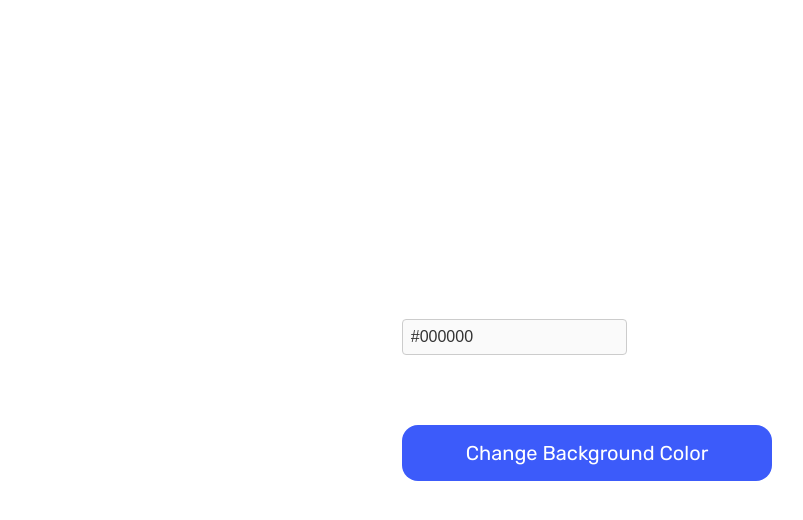
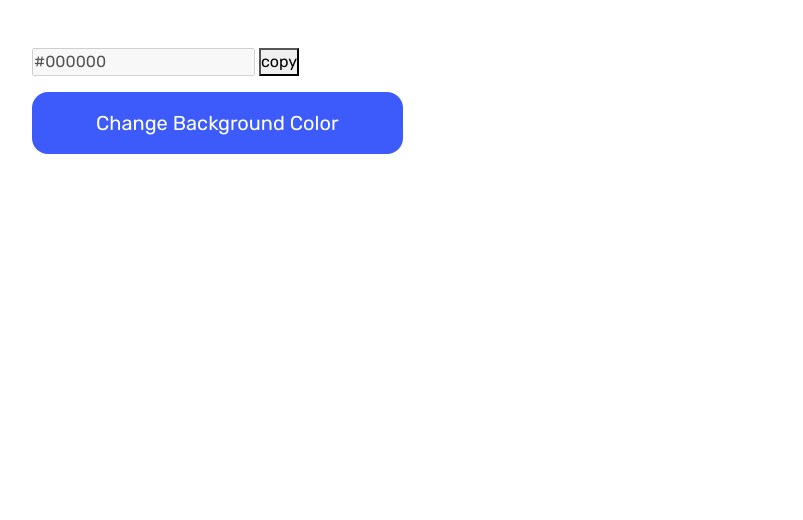
Before and after one commit to Al-amen/javascriptDomProject, a plain HTML site: page GeneratehexDecimalColor/index.html in a window 1280 px wide. Shown: the whole page, without its empty margins (53-856 px from the left). Drawn offline with nearby package versions, Linux system fonts and the light colour scheme.

Commit message:
add copy button

```diff
--- a/GeneratehexDecimalColor/app.js
+++ b/GeneratehexDecimalColor/app.js
@@ -4,13 +4,18 @@ window.onload = () => {
 
 function main() {
     const body = document.querySelector('body');
-    const btn = document.getElementById('change-color'); // corrected method name
+    const copyBtn = document.getElementById('copy-btn'); // corrected method name
     const output = document.getElementById('output');
+    const changeBtn = document.getElementById('change-color');
 
-    btn.addEventListener('click', function () {
+   changeBtn.addEventListener('click', function () {
         const bgcolor = generateRgbColor();
         body.style.background = bgcolor;
         output.value = bgcolor
+   });
+    copyBtn.addEventListener('click', function () {
+        navigator.clipboard.writeText(output.value);
+        console.log(navigator.clipboard.writeText = (output.value))
     });
 
 }
--- a/GeneratehexDecimalColor/index.html
+++ b/GeneratehexDecimalColor/index.html
@@ -6,13 +6,29 @@
     <meta http-equiv="X-UA-Compatible" content="IE=edge" />
     <meta name="viewport" content="width=device-width, initial-scale=1.0" />
     <link rel="shortcut icon" href="./favicon.png" type="image/x-icon" />
+    <link rel="stylesheet" href="https://cdn.jsdelivr.net/npm/bootstrap@4.6.2/dist/css/bootstrap.min.css" integrity="sha384-xOolHFLEh07PJGoPkLv1IbcEPTNtaed2xpHsD9ESMhqIYd0nLMwNLD69Npy4HI+N" crossorigin="anonymous">
+
     <link rel="stylesheet" href="./style.css" />
     <script src="./app.js" defer></script>
 </head>
 <body>
-    <div id="root">
-        <input type="text" disabled value = "#000000" id = "output"> <br> <br>
-        <button id="change-color">Change Background Color</button>
+
+    <div class="container ">
+        <div class="row justify-content-center mt-5 postion">
+            <div class="col-12 centered-div">
+                <input type="text" disabled value = "#000000" id = "output">
+                <button class = "copy-btn" id = 'copy-btn' title="copy to clipbord" >copy</button>
+            </div>
+            <div class="col-12">
+                <button id="change-color">Change Background Color</button>
+            </div>
+        </div>
     </div>
+
+
+    <script src="https://cdn.jsdelivr.net/npm/bootstrap@5.3.0-alpha1/dist/js/bootstrap.bundle.min.js"></script>
+    <script src="https://cdn.jsdelivr.net/npm/jquery@3.5.1/dist/jquery.slim.min.js" integrity="sha384-DfXdz2htPH0lsSSs5nCTpuj/zy4C+OGpamoFVy38MVBnE+IbbVYUew+OrCXaRkfj" crossorigin="anonymous"></script>
+    <script src="https://cdn.jsdelivr.net/npm/bootstrap@4.6.2/dist/js/bootstrap.bundle.min.js" integrity="sha384-Fy6S3B9q64WdZWQUiU+q4/2Lc9npb8tCaSX9FK7E8HnRr0Jz8D6OP9dO5Vg3Q9ct" crossorigin="anonymous"></script>
+
 </body>
 </html>
--- a/GeneratehexDecimalColor/style.css
+++ b/GeneratehexDecimalColor/style.css
@@ -10,24 +10,21 @@ body {
   min-height: 100vh;
   font-family: 'Rubik', -apple-system, BlinkMacSystemFont, 'Segoe UI', Roboto,
     Oxygen, Ubuntu, Cantarell, 'Open Sans', 'Helvetica Neue', sans-serif;
-  display: flex;
-  align-items: center;
-  justify-content: center;
+
+}
+.container{
+    width: 100%;
+    display: block;
+    position: relative;
 }
 
-#root {
-  text-align: center; /* Align content in the center */
+.position{
+    position: absolute;
+    top: 100px;
+    left: 250px;
 }
 
-#output {
-  display: block;
-  margin-bottom: 1rem; /* Add margin below the input field */
-  padding: 0.5rem; /* Add some padding for better visibility */
-  font-size: 1rem; /* Adjust font size */
-  color: #333; /* Set color */
-  border: 1px solid #ccc; /* Add a border */
-  border-radius: 4px; /* Add border radius for rounded corners */
-}
+
 
 #change-color {
   display: block; /* Display the button as a block element */
```
